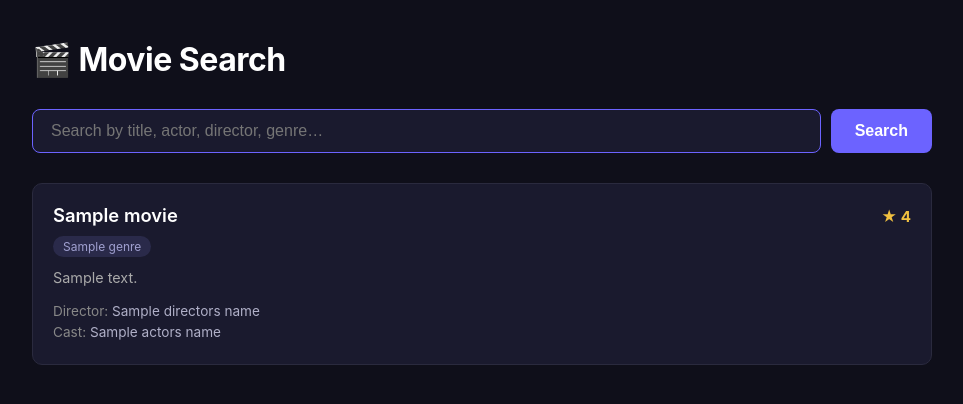
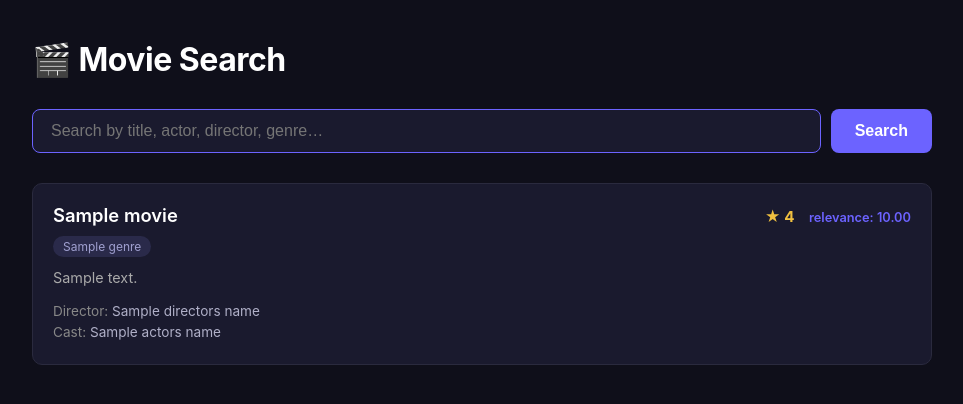
Before and after one commit to Di-Kar/RepOS_PMD_team2, a Django app: template admin_panel/movies/templates/movies/search.html in a window 1280 px wide. Shown: the top 404 px of the page, without its empty margins (158-1121 px from the left). Run offline with Django 4.2, Linux system fonts and the light colour scheme; the template is opened without the code that fills it: most values are stand-ins (such as "Sample title", 1, 10 or a date in 2020).

```diff
--- a/admin_panel/movies/search.py
+++ b/admin_panel/movies/search.py
@@ -57,5 +57,5 @@ class SearchView(View):
 
         hits = data.get('hits', {})
         total = hits.get('total', {}).get('value', 0)
-        results = [h['_source'] for h in hits.get('hits', [])]
+        results = [{**h['_source'], 'score': h.get('_score')} for h in hits.get('hits', [])]
         return results, total
--- a/admin_panel/movies/templates/movies/search.html
+++ b/admin_panel/movies/templates/movies/search.html
@@ -107,6 +107,14 @@
             white-space: nowrap;
         }
 
+        .score {
+            font-size: 0.8rem;
+            font-weight: 600;
+            color: #6c63ff;
+            white-space: nowrap;
+            margin-left: 10px;
+        }
+
         .genres {
             display: flex;
             flex-wrap: wrap;
@@ -169,9 +177,14 @@
             <div class="card">
                 <div class="card-header">
                     <span class="card-title">{{ movie.title }}</span>
-                    {% if movie.imdb_rating %}
-                        <span class="rating">★ {{ movie.imdb_rating }}</span>
-                    {% endif %}
+                    <span>
+                        {% if movie.imdb_rating %}
+                            <span class="rating">★ {{ movie.imdb_rating }}</span>
+                        {% endif %}
+                        {% if movie.score %}
+                            <span class="score">relevance: {{ movie.score|floatformat:2 }}</span>
+                        {% endif %}
+                    </span>
                 </div>
 
                 {% if movie.genres %}
--- a/admin_panel/requirements-prod.txt
+++ b/admin_panel/requirements-prod.txt
@@ -1,2 +1,2 @@
 -r requirements.txt
-uwsgi==2.0.20
+uwsgi==2.0.24
```
Also changed, not shown: README.md, 1 other file.
